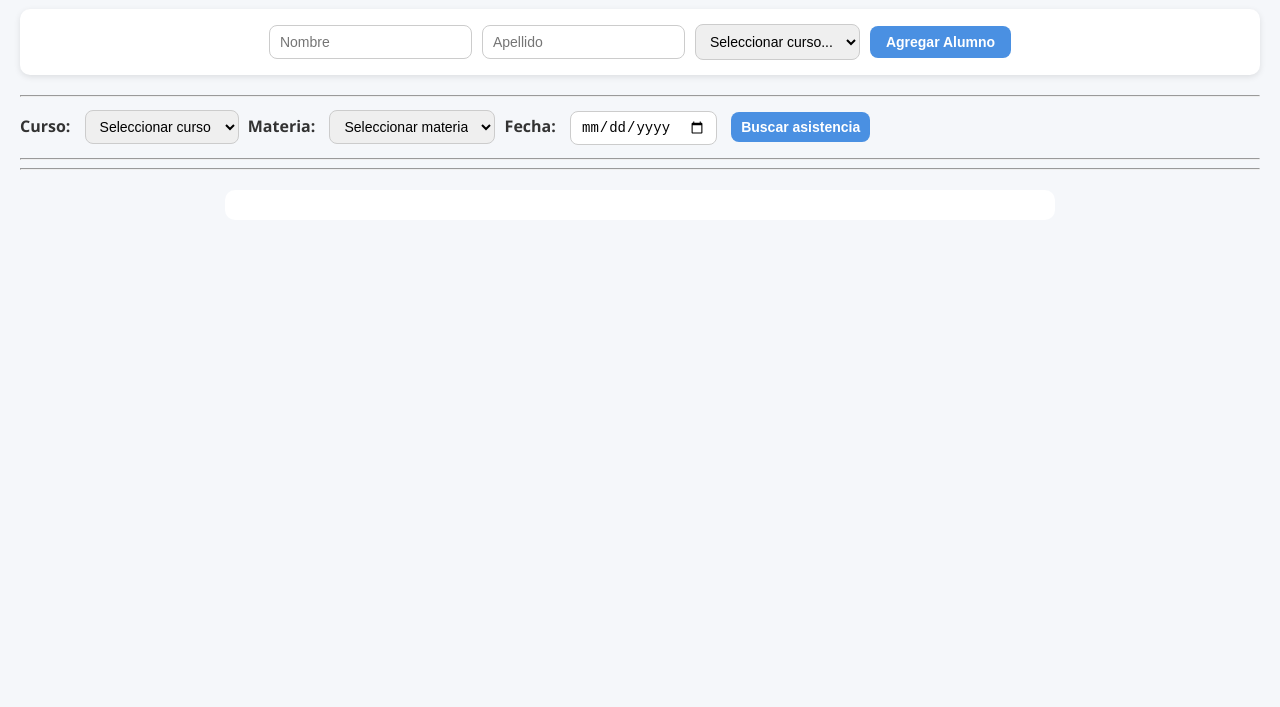
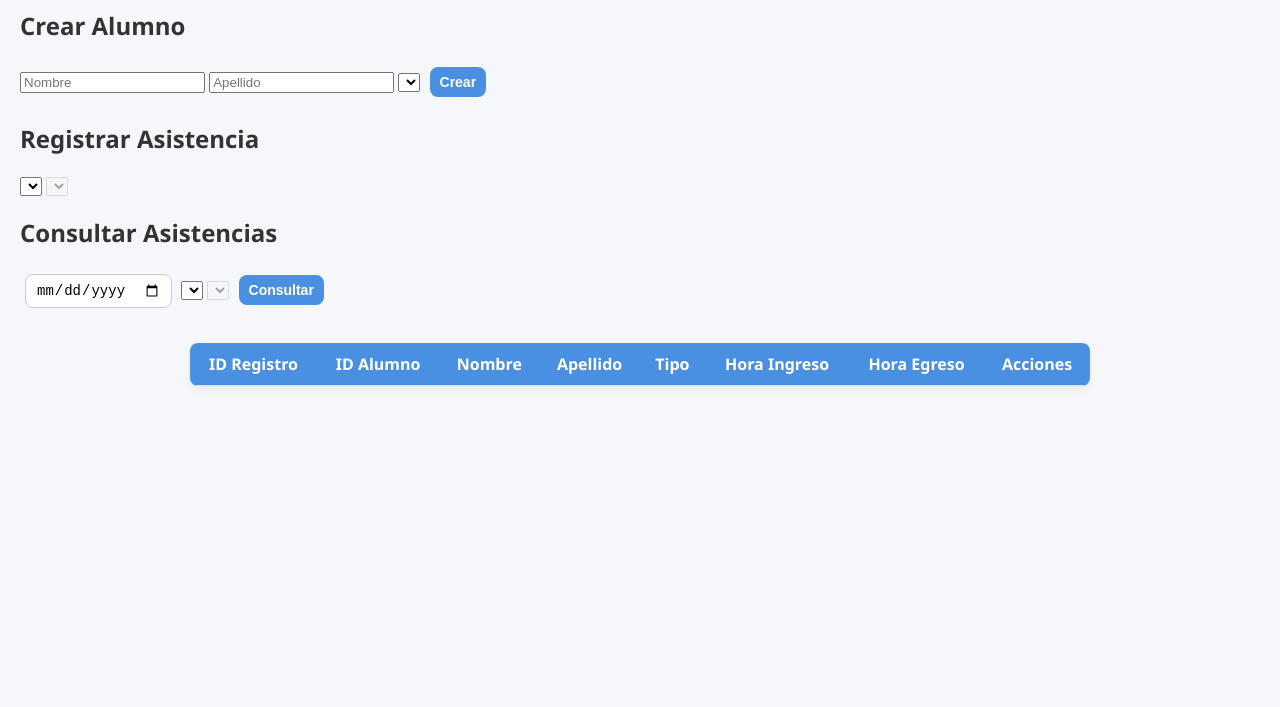
Before and after one commit to Linkinshura/TP-Asistencias, a plain HTML site: page public/index.html in a window 1280 px wide. Shown: the part 93-800 px from the top of the page. Drawn offline with Linux system fonts and the light colour scheme; no server answers.

Commit message:
Update index.html

```diff
--- a/public/index.html
+++ b/public/index.html
@@ -1,92 +1,53 @@
 <!DOCTYPE html>
 <html lang="es">
 <head>
-  <meta charset="UTF-8">
-  <title>Asistencia Escolar</title>
-  <meta name="viewport" content="width=device-width, initial-scale=1.0" />
-  <link rel="stylesheet" href="style.css">
+<meta charset="UTF-8">
+<meta name="viewport" content="width=device-width, initial-scale=1.0">
+<title>Asistencias Alumnos</title>
+<link rel="stylesheet" href="style.css">
 </head>
 <body>
-  <h1>Asistencia Escolar</h1>
+<h1>Gestión de Asistencias</h1>
 
-  <!-- Formulario para agregar nuevo alumno -->
-  <form id="form-alumno" onsubmit="handleSubmit(event)">
-    <input type="text" id="nombre" placeholder="Nombre" required>
-    <input type="text" id="apellido" placeholder="Apellido" required>
+<section id="crear-alumno">
+  <h2>Crear Alumno</h2>
+  <input type="text" id="nombre" placeholder="Nombre">
+  <input type="text" id="apellido" placeholder="Apellido">
+  <select id="selectCurso"></select>
+  <button id="btnCrearAlumno">Crear</button>
+</section>
 
-    <!-- Reemplazamos input por select para elegir curso -->
-    <select id="alumCurso" required>
-      <option value="">Seleccionar curso...</option>
-    </select>
+<section id="registrar-asistencia">
+  <h2>Registrar Asistencia</h2>
+  <select id="filtroCurso"></select>
+  <select id="filtroMateria" disabled></select>
+  <div id="listaAlumnos"></div>
+</section>
 
-    <input type="submit" value="Agregar Alumno">
-  </form>
+<section id="consultar-fecha">
+  <h2>Consultar Asistencias</h2>
+  <input type="date" id="fechaFiltro">
+  <select id="consultaCurso"></select>
+  <select id="consultaMateria" disabled></select>
+  <button id="btnConsultar">Consultar</button>
 
-  <hr>
-
-  <!-- Selector de curso -->
-  <label for="cursos">Curso:</label>
-  <select id="cursos" onchange="cargarMaterias(event)">
-    <option value="">Seleccionar curso</option>
-  </select>
-
-  <!-- Selector de materia -->
-  <label for="materias">Materia:</label>
-  <select id="materias" onchange="crearListaConBotones()">
-    <option value="">Seleccionar materia</option>
-  </select>
-
-  <!-- Selector de fecha para filtrar asistencias -->
-  <label>Fecha:</label>
-  <input type="date" id="fechaFiltro" onchange="cargarAsistencias()">
-
-  <button onclick="cargarAsistencias()">Buscar asistencia</button>
-
-  <hr>
-
-  <!-- Tabla de asistencias -->
-  <table id="tablaAsistencias" border="1" style="width:100%; display:none;">
+  <table id="tablaAsistencias">
     <thead>
       <tr>
+        <th>ID Registro</th>
         <th>ID Alumno</th>
         <th>Nombre</th>
         <th>Apellido</th>
-        <th>Asistencia</th>
-        <th>Fecha Ingreso</th>
-        <th>Fecha Egreso</th>
-        <th>ID Registro</th>
+        <th>Tipo</th>
+        <th>Hora Ingreso</th>
+        <th>Hora Egreso</th>
         <th>Acciones</th>
       </tr>
     </thead>
     <tbody></tbody>
   </table>
+</section>
 
-  <hr>
-
-  <!-- Lista de alumnos y botones de asistencia -->
-  <div id="lista-alumnos"></div>
-  <div id="botones"></div>
-
-  <!-- Script principal -->
-  <script src="main.js"></script>
-
-  <script>
-    // Cargar cursos para el select de nuevo alumno al cargar la página
-    async function cargarCursosAlCrearAlumno() {
-      const res = await fetch('/api/cursos');
-      const cursos = await res.json();
-      const select = document.getElementById('alumCurso');
-
-      cursos.forEach(curso => {
-        const option = document.createElement('option');
-        option.value = curso.id;
-        option.textContent = `${curso.anio}° ${curso.division} - ${curso.especialidad}`;
-        select.appendChild(option);
-      });
-    }
-
-    document.addEventListener('DOMContentLoaded', cargarCursosAlCrearAlumno);
-  </script>
-
+<script src="main.js"></script>
 </body>
 </html>
```
